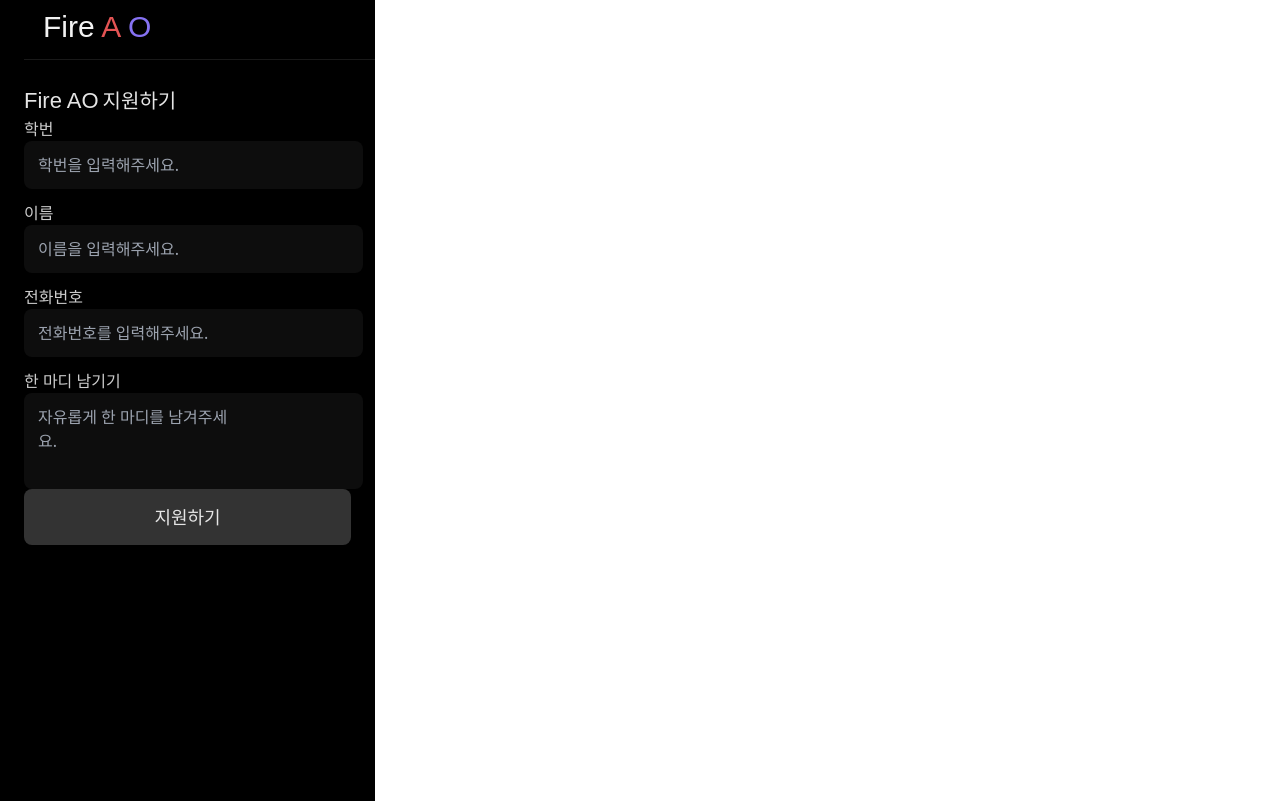
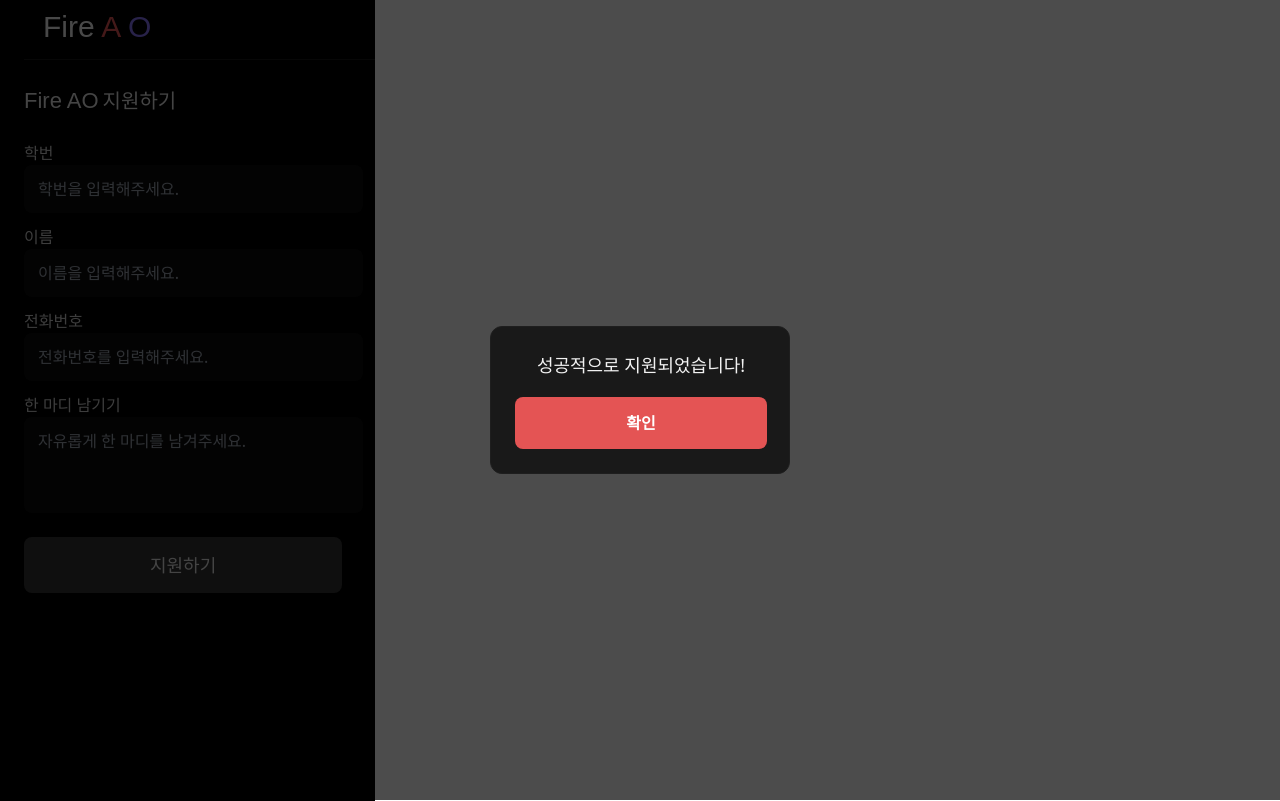
Before and after one commit to Jackihyun/AO-WEB, a Svelte app in the folder Projects/fe/: page / in a window 1280 px wide. Both pictures are taken after typing "Sample", "Sample", "5551234", "Sample" into the empty fields and a click on the button "지원하기". Built offline with nearby package versions, Linux system fonts and the light colour scheme.

Commit message:
지원페이지 기능까지 만듬/디자인 수정 더 필요

```diff
--- a/Projects/fe/src/App.svelte
+++ b/Projects/fe/src/App.svelte
@@ -1,6 +1,9 @@
 <script>
-  import MainPage from "./pages/mainPage.svelte";
+  // import MainPage from "./pages/mainPage.svelte";
   import ApplyPage from "./pages/applyPage.svelte";
+  // import Modal from "./components/completeModal.svelte";
+
+  let showModal = true;
 </script>
 
 <!-- <MainPage /> -->
--- a/Projects/fe/src/components/applyButton.svelte
+++ b/Projects/fe/src/components/applyButton.svelte
@@ -1,12 +1,12 @@
+<!-- applyButton.svelte
 <script>
   import { createEventDispatcher } from "svelte";
 
-  // 부모 컴포넌트로 이벤트를 보내기 위한 디스패쳐 생성
   const dispatch = createEventDispatcher();
 
-  // 버튼 클릭시에 apply 이벤트 디스패치
   function handleClick() {
-    dispatch("apply");
+    console.log("Button Clicked!");
+    dispatch("click");
   }
 </script>
 
@@ -14,9 +14,9 @@
   class="flex justify-center items-center relative overflow-hidden gap-2.5 px-[136px] py-3.5 rounded-lg bg-[#333]"
 >
   <button
-    onclick={handleClick}
+    on:click={handleClick}
     class="flex-grow-0 flex-shrink-0 text-lg font-medium text-center text-neutral-200"
   >
     지원하기
   </button>
-</div>
+</div> -->
--- a/Projects/fe/src/components/applyForm.svelte
+++ b/Projects/fe/src/components/applyForm.svelte
@@ -1,7 +1,10 @@
 <!-- SupportForm.svelte -->
 
 <script>
-  import ApplyButton from "./applyButton.svelte";
+  import { createEventDispatcher } from "svelte";
+  import { showModal } from "../store";
+
+  const dispatch = createEventDispatcher();
 
   let studentId = "";
   let name = "";
@@ -9,6 +12,15 @@
   let message = "";
 
   function handleSubmit() {
+    if (
+      studentId.trim() === "" ||
+      name.trim() === "" ||
+      phoneNumber.trim() === "" ||
+      message.trim() === ""
+    ) {
+      alert("모든 항목을 작성해주세요!");
+      return false;
+    }
     // 여기에서 폼 데이터를 사용하여 필요한 작업 수행
     console.log("학번:", studentId);
     console.log("이름:", name);
@@ -17,6 +29,10 @@
 
     // 폼 제출 후 초기화 또는 다른 작업을 수행할 수 있음
     resetForm();
+
+    showModal.set(true);
+
+    return false;
   }
 
   function resetForm() {
@@ -24,6 +40,10 @@
     name = "";
     phoneNumber = "";
     message = "";
+  }
+
+  function handleClick() {
+    dispatch("click");
   }
 </script>
 
@@ -71,7 +91,7 @@
       type="tel"
       id="phoneNumber"
       bind:value={phoneNumber}
-      class="flex-grow-0 flex-shrink-0 text-base text-left text-[#7f7f7f] bg-transparent border-none focus:outline-none"
+      class="w-full flex-grow-0 flex-shrink-0 text-base text-left text-[#7f7f7f] bg-transparent border-none focus:outline-none"
       placeholder="전화번호를 입력해주세요."
     />
   </div>
@@ -86,11 +106,17 @@
     <textarea
       id="message"
       bind:value={message}
-      class="flex-grow-0 flex-shrink-0 text-base text-left text-[#7f7f7f] bg-transparent border-none focus:outline-none resize-none"
+      class="w-full flex-grow-0 flex-shrink-0 text-base text-left text-[#7f7f7f] bg-transparent border-none focus:outline-none resize-none"
       placeholder="자유롭게 한 마디를 남겨주세요."
     ></textarea>
   </div>
+  <br />
 
   <!-- "지원하기" 버튼 -->
-  <ApplyButton on:apply={handleSubmit} />
+  <button
+    type="submit"
+    on:click={handleClick}
+    class="flex justify-center items-center relative overflow-hidden gap-2.5 px-[126px] py-3.5 rounded-lg bg-[#333] flex-grow-0 flex-shrink-0 text-lg font-medium text-center text-neutral-200"
+    >지원하기</button
+  >
 </form>
--- a/Projects/fe/src/components/applyMain.svelte
+++ b/Projects/fe/src/components/applyMain.svelte
@@ -1,5 +1,4 @@
 <script>
-  import ApplyForm from "./applyForm.svelte";
 </script>
 
 <div class="flex justify-start items-center relative gap-1">
@@ -14,4 +13,3 @@
     지원하기
   </p>
 </div>
-<ApplyForm />
--- a/Projects/fe/src/components/completeModal.svelte
+++ b/Projects/fe/src/components/completeModal.svelte
@@ -1,19 +1,20 @@
-<!-- CompleteModal.svelte -->
-
+<!-- completeModal.svelte -->
 <script>
-  export let showModal;
-  export let closeModal;
+  import { showModal } from "../store";
+  // export let showModal;
+  // export let closeModal;
+  function handleClick() {
+    showModal.set(false);
+  }
 </script>
 
-{#if showModal}
+{#if $showModal}
   <div class="fixed inset-0 flex items-center justify-center">
     <div class="absolute inset-0 bg-black opacity-70"></div>
-    <div class="z-10 bg-white p-6 rounded-xl">
-      <!-- 모달 컨텐츠 -->
+    <div class="z-10 p-6 rounded-xl">
       <div
         class="flex flex-col justify-start items-start w-[300px] gap-2.5 p-6 rounded-xl bg-[#191919] border border-[#1e1e1e]"
       >
-        <!-- 모달 내용 -->
         <div
           class="flex flex-col justify-start items-center flex-grow-0 flex-shrink-0 gap-[18px]"
         >
@@ -29,11 +30,10 @@
           <div
             class="flex justify-start items-start flex-grow-0 flex-shrink-0 w-[252px] gap-2.5"
           >
-            <!-- "확인" 버튼을 클릭하면 closeModal 함수를 호출하여 모달을 닫음 -->
             <button
               type="button"
               class="flex justify-center items-center flex-grow relative overflow-hidden gap-2.5 px-5 py-3.5 rounded-lg bg-[#e45454]"
-              on:click={closeModal}
+              on:click={handleClick}
             >
               <p
                 class="flex-grow-0 flex-shrink-0 text-base font-bold text-center text-white cursor-pointer"
--- a/Projects/fe/src/pages/applyPage.svelte
+++ b/Projects/fe/src/pages/applyPage.svelte
@@ -1,7 +1,7 @@
 <script>
   import ApplyHeader from "../components/applyHeader.svelte";
   import ApplyMain from "../components/applyMain.svelte";
-  import ApplyButton from "../components/applyButton.svelte";
+  import ApplyForm from "../components/applyForm.svelte";
   import { onMount } from "svelte";
   import CompleteModal from "../components/completeModal.svelte";
 
@@ -27,5 +27,7 @@
   <br />
   <ApplyMain />
   <br />
-  <CompleteModal {showModal} {closeModal} />
+  <ApplyForm />
+  <br />
+  <CompleteModal />
 </div>
--- /dev/null
+++ b/Projects/fe/src/store.js
@@ -0,0 +1,3 @@
+import { writable } from "svelte/store";
+
+export const showModal = writable(false);
```
